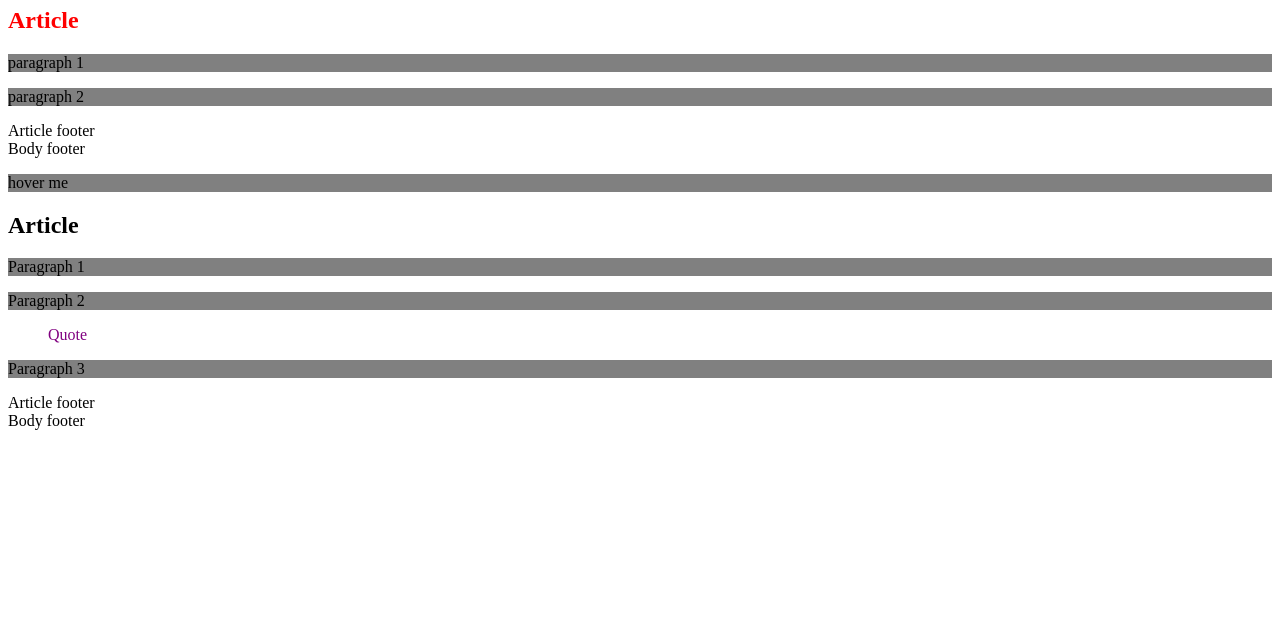
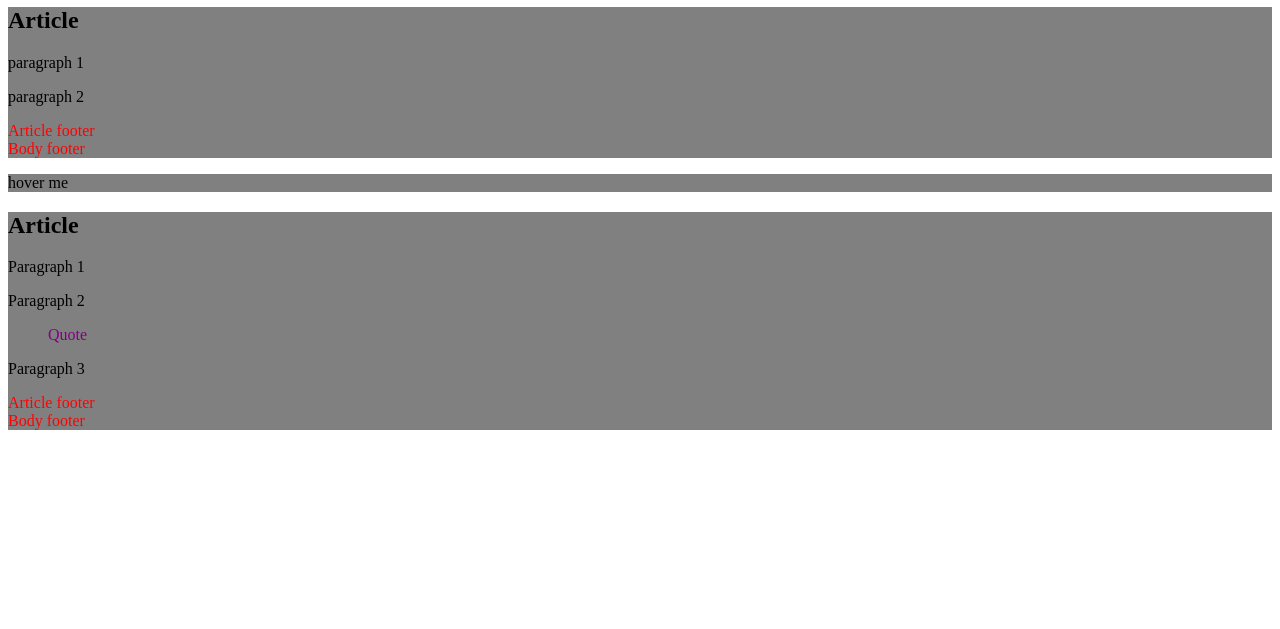
Before and after one commit to RicharddeYoung/HTML-Exercises, a plain HTML site: page task4.html in a window 1280 px wide. Shown: the part 171-800 px from the top of the page. Drawn offline with Linux system fonts and the light colour scheme.

Commit message:
Task 4 edited

```diff
--- a/task4.html
+++ b/task4.html
@@ -12,7 +12,7 @@
     </header>
 
         <article>
-            <h1 id="descendant">Article</h1>
+            <h1>Article</h1>
             <p>paragraph 1</p>
             <p>paragraph 2</p>
             <footer>Article footer</footer>
--- a/task4style.css
+++ b/task4style.css
@@ -2,7 +2,7 @@ em {
     color: blue;
 }
 
-#descendant {
+body footer {
     color: red;
 }
 
@@ -14,7 +14,7 @@ p + blockquote {
     color:purple;
 }
 
-h1 ~ p {
+h1 ~ * {
     background-color:grey;
 }
 
```
